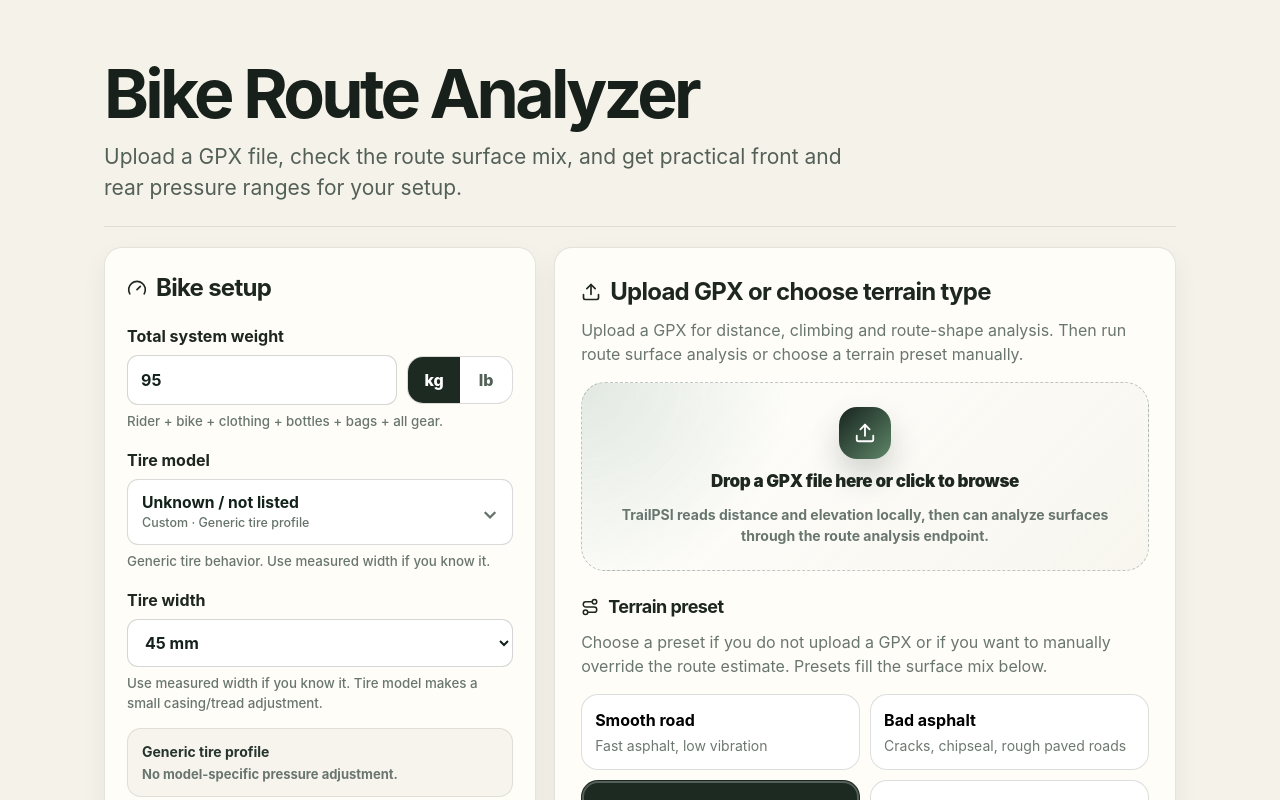
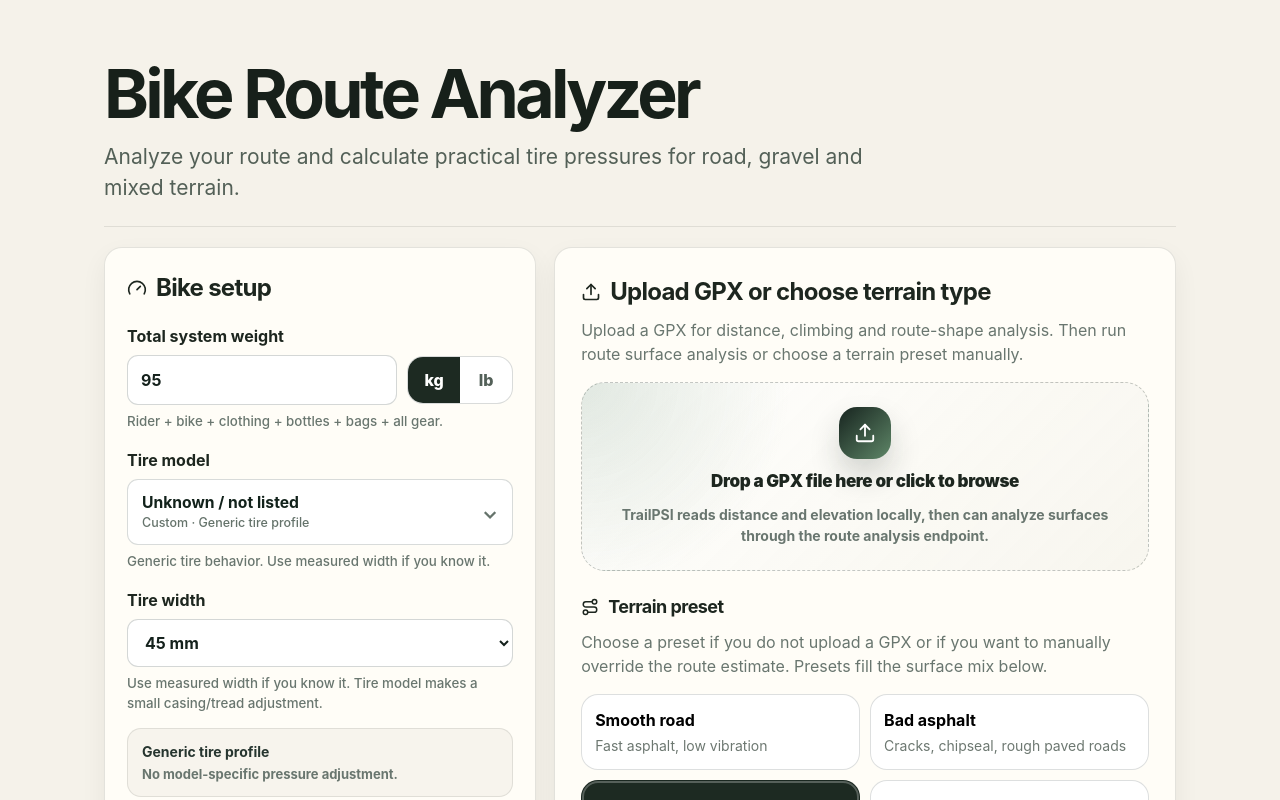
Before and after one commit to Poskiparta/trailpsi, a React (Vite) app: page / in a window 1280 px wide. Shown: the top 800 px of the page. Built offline with nearby package versions, Linux system fonts and the light colour scheme.

Commit message:
Update headline to Bike Route Analyzer

```diff
--- a/src/main.jsx
+++ b/src/main.jsx
@@ -3133,7 +3133,7 @@ function App() {
     <main>
       <section className="hero">
         <h1>Bike Route Analyzer</h1>
-        <p className="lead">Upload a GPX file, check the route surface mix, and get practical front and rear pressure ranges for your setup.</p>
+        <p className="lead">Analyze your route and calculate practical tire pressures for road, gravel and mixed terrain.</p>
       </section>
 
       <section className="app-grid">
```
Also changed, not shown: 2 other files (tests, documents, lock files or other folders).
